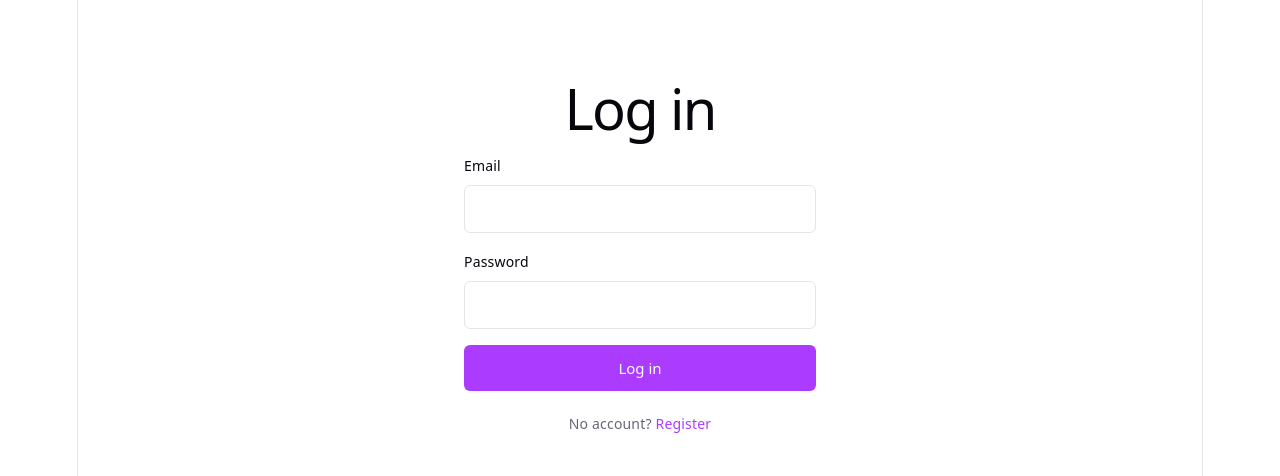
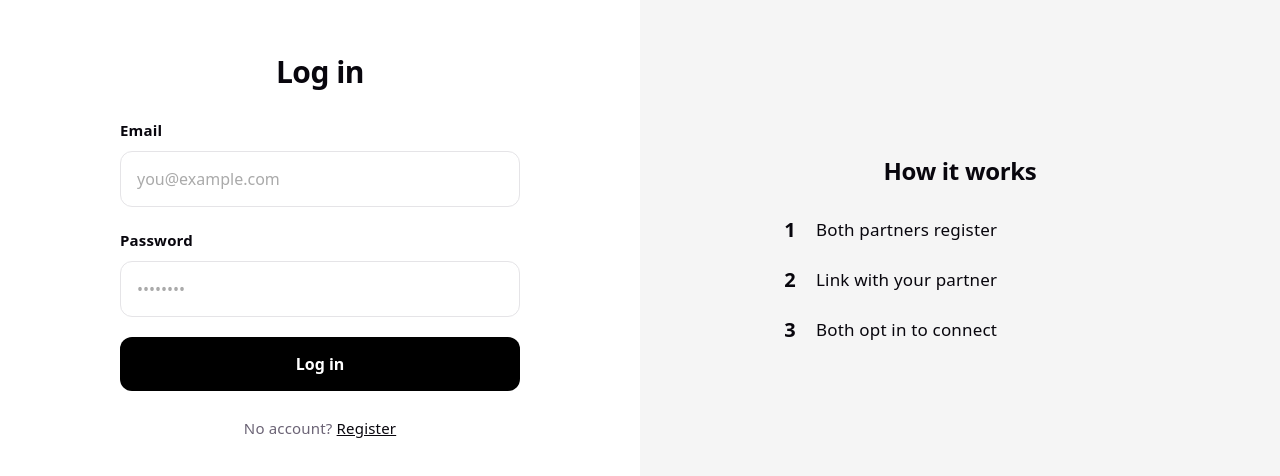
Before and after one commit to hcarminati/pair-app, a React (Vite) app in the folder client/: page /login in a window 1280 px wide. Shown: the part 150-626 px from the top of the page. Built offline with nearby package versions, Linux system fonts and the light colour scheme.

Commit message:
Refactor authentication pages with improved layout and styling

```diff
--- a/client/src/index.css
+++ b/client/src/index.css
@@ -66,90 +66,184 @@ body {
   margin: 0;
 }
 
-.auth-container {
-  width: 100%;
-  max-width: 400px;
-  margin: auto;
+/* ── Auth layout ─────────────────────────────────────────── */
+
+.auth-page {
+  position: fixed;
+  inset: 0;
+  display: flex;
+}
+
+.auth-panel {
+  flex: 1;
+  display: flex;
+  align-items: center;
+  justify-content: center;
+  background: var(--bg);
   padding: 48px 24px;
   box-sizing: border-box;
 }
 
+.auth-panel-content {
+  width: 100%;
+  max-width: 400px;
+}
+
+.auth-title {
+  font-size: 30px;
+  font-weight: 700;
+  letter-spacing: -0.5px;
+  margin: 0 0 32px;
+  color: var(--text-h);
+}
+
+.auth-info-panel {
+  flex: 1;
+  display: flex;
+  align-items: center;
+  justify-content: center;
+  background: #f5f5f5;
+  padding: 48px 24px;
+  box-sizing: border-box;
+}
+
+@media (prefers-color-scheme: dark) {
+  .auth-info-panel {
+    background: #1e1f27;
+  }
+}
+
+.auth-info-content {
+  width: 100%;
+  max-width: 360px;
+}
+
+.auth-info-title {
+  font-size: 24px;
+  font-weight: 700;
+  letter-spacing: -0.3px;
+  margin: 0 0 32px;
+  color: var(--text-h);
+}
+
+.auth-steps {
+  list-style: none;
+  padding: 0;
+  margin: 0;
+  display: flex;
+  flex-direction: column;
+  gap: 24px;
+  counter-reset: steps;
+}
+
+.auth-steps li {
+  display: flex;
+  align-items: center;
+  gap: 16px;
+  font-size: 17px;
+  color: var(--text-h);
+  counter-increment: steps;
+}
+
+.auth-steps li::before {
+  content: counter(steps);
+  font-size: 20px;
+  font-weight: 700;
+  min-width: 20px;
+  color: var(--text-h);
+}
+
+/* ── Auth form ───────────────────────────────────────────── */
+
 .auth-form {
   display: flex;
   flex-direction: column;
-  gap: 16px;
-  margin-top: 24px;
+  gap: 20px;
+  margin-bottom: 24px;
 }
 
 .form-field {
   display: flex;
   flex-direction: column;
-  gap: 6px;
+  gap: 8px;
   text-align: left;
 }
 
 .form-field label {
-  font-size: 14px;
-  font-weight: 500;
+  font-size: 15px;
+  font-weight: 600;
   color: var(--text-h);
 }
 
 .form-field input {
-  padding: 10px 12px;
+  padding: 14px 16px;
   border: 1px solid var(--border);
-  border-radius: 6px;
+  border-radius: 12px;
   background: var(--bg);
   color: var(--text-h);
   font: inherit;
-  font-size: 15px;
+  font-size: 16px;
   outline: none;
   transition: border-color 0.2s;
 }
 
+.form-field input::placeholder {
+  color: #aaa;
+}
+
 .form-field input:focus {
-  border-color: var(--accent);
+  border-color: #999;
 }
 
 .btn-primary {
-  padding: 10px 16px;
+  padding: 14px 16px;
   border: none;
-  border-radius: 6px;
-  background: var(--accent);
+  border-radius: 12px;
+  background: #000;
   color: #fff;
   font: inherit;
-  font-size: 15px;
-  font-weight: 500;
+  font-size: 16px;
+  font-weight: 600;
   cursor: pointer;
   transition: opacity 0.2s;
+  width: 100%;
+}
+
+@media (prefers-color-scheme: dark) {
+  .btn-primary {
+    background: #fff;
+    color: #000;
+  }
 }
 
 .btn-primary:hover {
-  opacity: 0.88;
+  opacity: 0.85;
 }
 
 .btn-primary:focus-visible {
-  outline: 2px solid var(--accent);
+  outline: 2px solid var(--text-h);
   outline-offset: 2px;
 }
 
 .form-error {
   color: #dc2626;
   font-size: 14px;
-  margin: 0;
+  margin: 0 0 4px;
 }
 
 .auth-link {
-  margin-top: 20px;
-  font-size: 14px;
+  font-size: 15px;
+  text-align: center;
+  color: var(--text);
 }
 
 .auth-link a {
-  color: var(--accent);
-  text-decoration: none;
+  color: var(--text-h);
+  text-decoration: underline;
 }
 
 .auth-link a:hover {
-  text-decoration: underline;
+  opacity: 0.7;
 }
 
 h1,
--- a/client/src/pages/LoginPage.tsx
+++ b/client/src/pages/LoginPage.tsx
@@ -18,8 +18,10 @@ export default function LoginPage() {
   }
 
   return (
-    <div className="auth-container">
-      <h1>Log in</h1>
+    <div className="auth-page">
+      <div className="auth-panel">
+        <div className="auth-panel-content">
+          <h1 className="auth-title">Log in</h1>
           <form className="auth-form" onSubmit={handleSubmit} noValidate>
             {error && <p className="form-error">{error}</p>}
             <div className="form-field">
@@ -27,6 +29,7 @@ export default function LoginPage() {
               <input
                 id="email"
                 type="email"
+                placeholder="you@example.com"
                 value={email}
                 onChange={(e) => setEmail(e.target.value)}
               />
@@ -36,6 +39,7 @@ export default function LoginPage() {
               <input
                 id="password"
                 type="password"
+                placeholder="••••••••"
                 value={password}
                 onChange={(e) => setPassword(e.target.value)}
               />
@@ -48,5 +52,17 @@ export default function LoginPage() {
             No account? <Link to="/register">Register</Link>
           </p>
         </div>
+      </div>
+      <div className="auth-info-panel">
+        <div className="auth-info-content">
+          <h2 className="auth-info-title">How it works</h2>
+          <ol className="auth-steps">
+            <li>Both partners register</li>
+            <li>Link with your partner</li>
+            <li>Both opt in to connect</li>
+          </ol>
+        </div>
+      </div>
+    </div>
   );
 }
--- a/client/src/pages/RegisterPage.tsx
+++ b/client/src/pages/RegisterPage.tsx
@@ -19,8 +19,10 @@ export default function RegisterPage() {
   }
 
   return (
-    <div className="auth-container">
-      <h1>Create account</h1>
+    <div className="auth-page">
+      <div className="auth-panel">
+        <div className="auth-panel-content">
+          <h1 className="auth-title">Create account</h1>
           <form className="auth-form" onSubmit={handleSubmit} noValidate>
             {error && <p className="form-error">{error}</p>}
             <div className="form-field">
@@ -28,6 +30,7 @@ export default function RegisterPage() {
               <input
                 id="displayName"
                 type="text"
+                placeholder="Enter your name"
                 value={displayName}
                 onChange={(e) => setDisplayName(e.target.value)}
               />
@@ -37,6 +40,7 @@ export default function RegisterPage() {
               <input
                 id="email"
                 type="email"
+                placeholder="you@example.com"
                 value={email}
                 onChange={(e) => setEmail(e.target.value)}
               />
@@ -46,6 +50,7 @@ export default function RegisterPage() {
               <input
                 id="password"
                 type="password"
+                placeholder="••••••••"
                 value={password}
                 onChange={(e) => setPassword(e.target.value)}
               />
@@ -58,5 +63,17 @@ export default function RegisterPage() {
             Already have an account? <Link to="/login">Login</Link>
           </p>
         </div>
+      </div>
+      <div className="auth-info-panel">
+        <div className="auth-info-content">
+          <h2 className="auth-info-title">How it works</h2>
+          <ol className="auth-steps">
+            <li>Both partners register</li>
+            <li>Link with your partner</li>
+            <li>Both opt in to connect</li>
+          </ol>
+        </div>
+      </div>
+    </div>
   );
 }
```
Also changed, not shown: 1 other file (tests, documents, lock files or other folders). Lines whose indentation alone changed are shown as unchanged.
